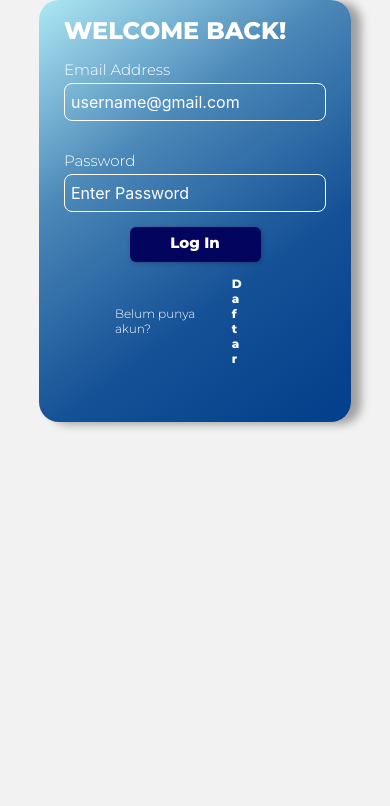
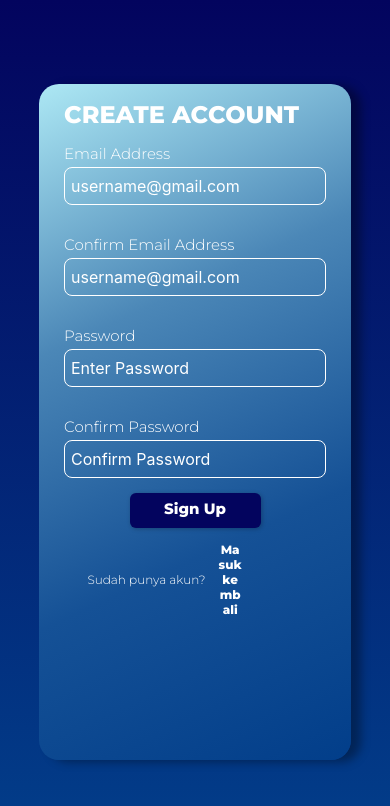
Before and after one commit to SearchAndClick/La-Vie, a React Native app: screen /Login in a window 390 px wide. Shown: the top 806 px of the page. Built offline with nearby package versions, Linux system fonts and the light colour scheme.

Commit message:
edit height di signin/login

```diff
--- a/App.js
+++ b/App.js
@@ -71,8 +71,8 @@ export default function App() {
     <LinearGradient style={styles.background} colors={['#03045E', '#023E8A']}>
         <StatusBar style="light" />
         {/*<HomeScreen />*/}
-        <Navigation />
-        {/*<SignupScreen/>*/}
+        {/*<Navigation />*/}
+        <SignupScreen/>
     </LinearGradient>
   );
 }
--- a/components/Auth/AuthContent.js
+++ b/components/Auth/AuthContent.js
@@ -49,7 +49,7 @@ function AuthContent({ isLogin, onAuthenticate }) {
   }
 
   return (
-    <LinearGradient style = {styles.authContent} start= {[0,0]} end= {[1,1]} colors={['#ADE8F4', '#4B87B7', '#155196','#023E8A']}>
+    <LinearGradient style = {isLogin? styles.authContentLogin: styles.authContentSignin} start= {[0,0]} end= {[1,1]} colors={['#ADE8F4', '#4B87B7', '#155196','#023E8A']}>
       <View style = {styles.container}>
         <AuthForm
           isLogin={isLogin}
@@ -69,7 +69,7 @@ function AuthContent({ isLogin, onAuthenticate }) {
 export default AuthContent;
 
 const styles = StyleSheet.create({
-  authContent: {
+  authContentLogin: {
     padding: 16,
     borderRadius: 20,
     elevation: 2,
@@ -81,8 +81,21 @@ const styles = StyleSheet.create({
     justifyContent: 'center',
     width: "80%",
     alignSelf: 'center',
-    height: "50%",
-
+    height: '50%',
+  },
+  authContentSignin: {
+    padding: 16,
+    borderRadius: 20,
+    elevation: 2,
+    shadowColor: 'black',
+    shadowOffset: { width: 10, height: 2 },
+    shadowOpacity: 0.35,
+    shadowRadius: 10,
+    alignItems: 'center',
+    justifyContent: 'center',
+    width: "80%",
+    alignSelf: 'center',
+    height: '80%',
   },
   container: {
     flex: 1,
```
